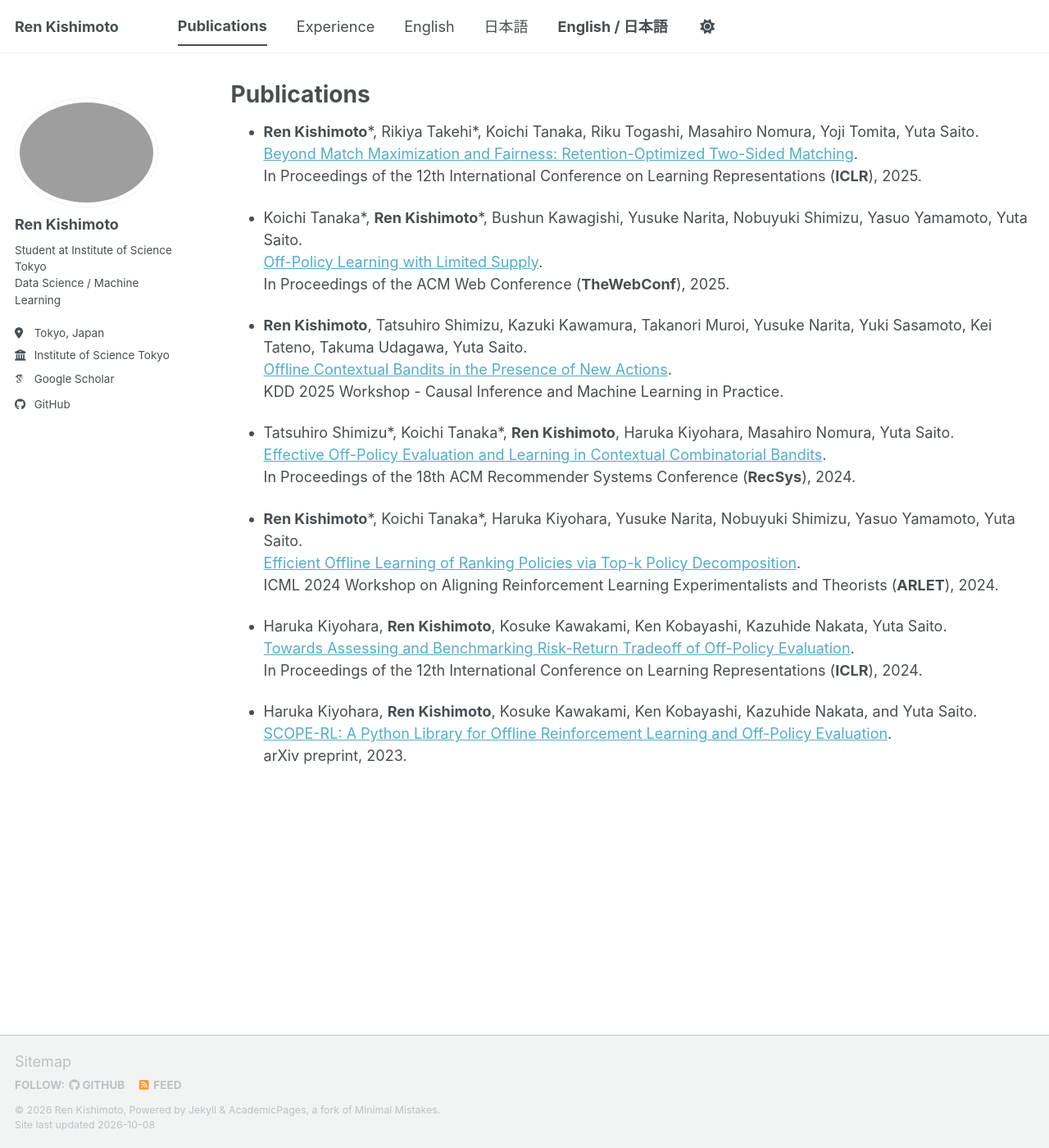
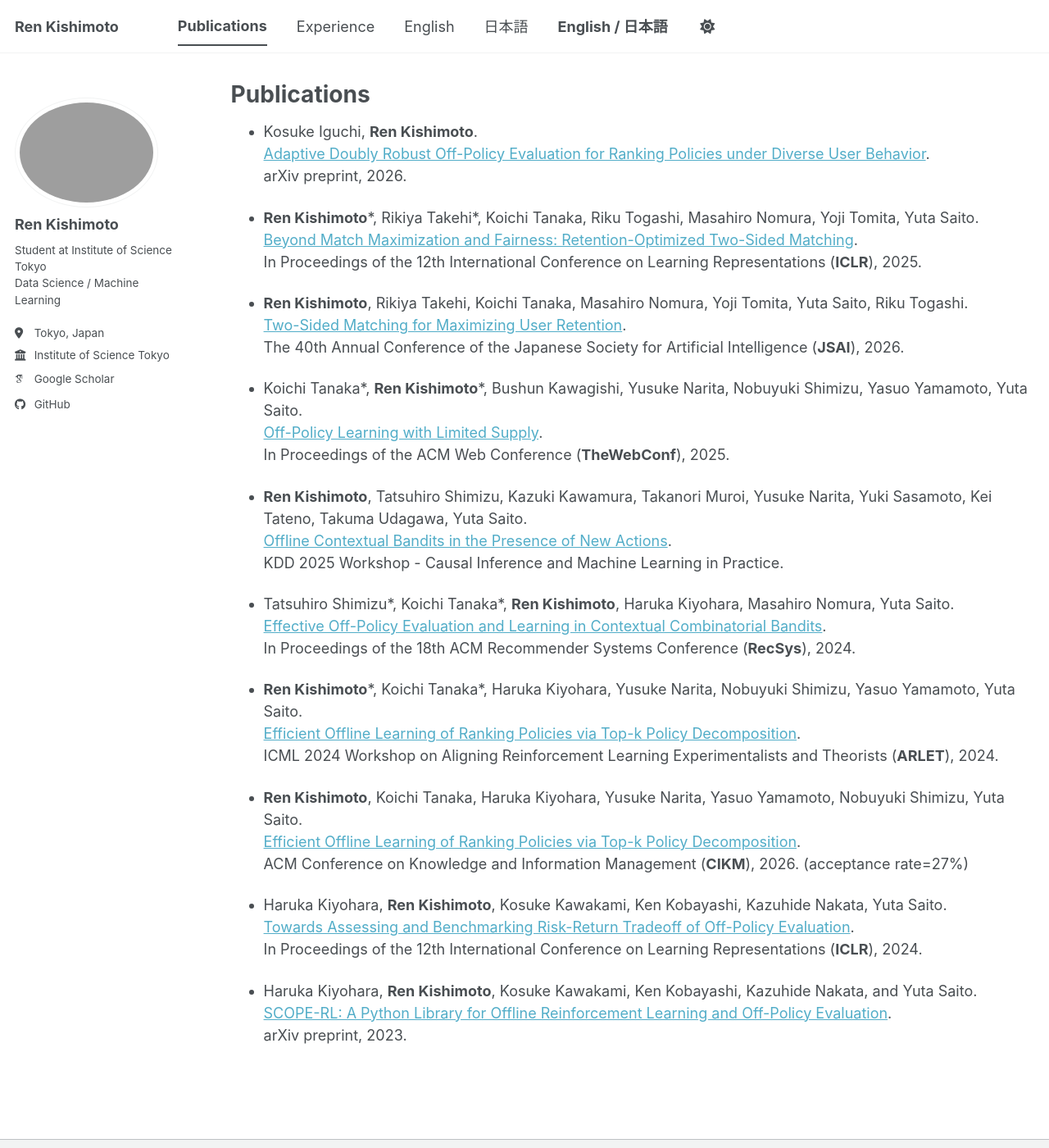
Before and after one commit to kishi6/kishi6.github.io, a Jekyll site: the page built from _pages/publications.md, in a window 1280 px wide and 1400 px high. Shown: the whole window at 82% size. Built offline with Jekyll 4.4.1, drawn with Linux system fonts in a browser that asks for light colours; some web fonts are replaced; a script bundle is joined from its source files by our own code; library files that are not in the unit come from our copies.

Commit message:
Update publications and conference presentations

```diff
--- a/_pages/publications.md
+++ b/_pages/publications.md
@@ -7,10 +7,18 @@ author_profile: true
 
 {% include base_path %}
 
+* Kosuke Iguchi, **Ren Kishimoto**.
+    <br>[Adaptive Doubly Robust Off-Policy Evaluation for Ranking Policies under Diverse User Behavior](https://arxiv.org/pdf/2608.29600).
+    <br>arXiv preprint, 2026.
+
 
 * **Ren Kishimoto**\*, Rikiya Takehi\*, Koichi Tanaka, Riku Togashi, Masahiro Nomura, Yoji Tomita, Yuta Saito.
     <br>[Beyond Match Maximization and Fairness: Retention-Optimized Two-Sided Matching](https://openreview.net/forum?id=g2cZaKmRrc).
     <br>In Proceedings of the 12th International Conference on Learning Representations (**ICLR**), 2025.
+
+* **Ren Kishimoto**, Rikiya Takehi, Koichi Tanaka, Masahiro Nomura, Yoji Tomita, Yuta Saito, Riku Togashi.
+    <br>[Two-Sided Matching for Maximizing User Retention](https://pub.confit.atlas.jp/ja/event/jsai2026/presentation/1G3-OS-13a-06).
+    <br>The 40th Annual Conference of the Japanese Society for Artificial Intelligence (**JSAI**), 2026.
 
 * Koichi Tanaka\*, **Ren Kishimoto**\*, Bushun Kawagishi, Yusuke Narita, Nobuyuki Shimizu, Yasuo Yamamoto, Yuta Saito.
     <br>[Off-Policy Learning with Limited Supply](https://arxiv.org/pdf/2603.18702).
@@ -29,6 +37,10 @@ author_profile: true
     <br>[Efficient Offline Learning of Ranking Policies via Top-k Policy Decomposition](https://openreview.net/pdf?id=Yllb5MyFSF).
     <br>ICML 2024 Workshop on Aligning Reinforcement Learning Experimentalists and Theorists (**ARLET**), 2024.
 
+* **Ren Kishimoto**, Koichi Tanaka, Haruka Kiyohara, Yusuke Narita, Yasuo Yamamoto, Nobuyuki Shimizu, Yuta Saito.
+    <br>[Efficient Offline Learning of Ranking Policies via Top-k Policy Decomposition](https://openreview.net/pdf?id=Yllb5MyFSF).
+    <br>ACM Conference on Knowledge and Information Management (**CIKM**), 2026. (acceptance rate=27%)
+
 * Haruka Kiyohara, **Ren Kishimoto**, Kosuke Kawakami, Ken Kobayashi, Kazuhide Nakata, Yuta Saito.
     <br>[Towards Assessing and Benchmarking Risk-Return Tradeoff of Off-Policy Evaluation](https://openreview.net/forum?id=92gL3nLhHh).
     <br>In Proceedings of the 12th International Conference on Learning Representations (**ICLR**), 2024.
```
Also changed, not shown: en/experience.md (+1 -0 lines), en/publications.md (+12 -0 lines), ja/experience.md (+1 -0 lines), ja/publications.md (+12 -0 lines).
